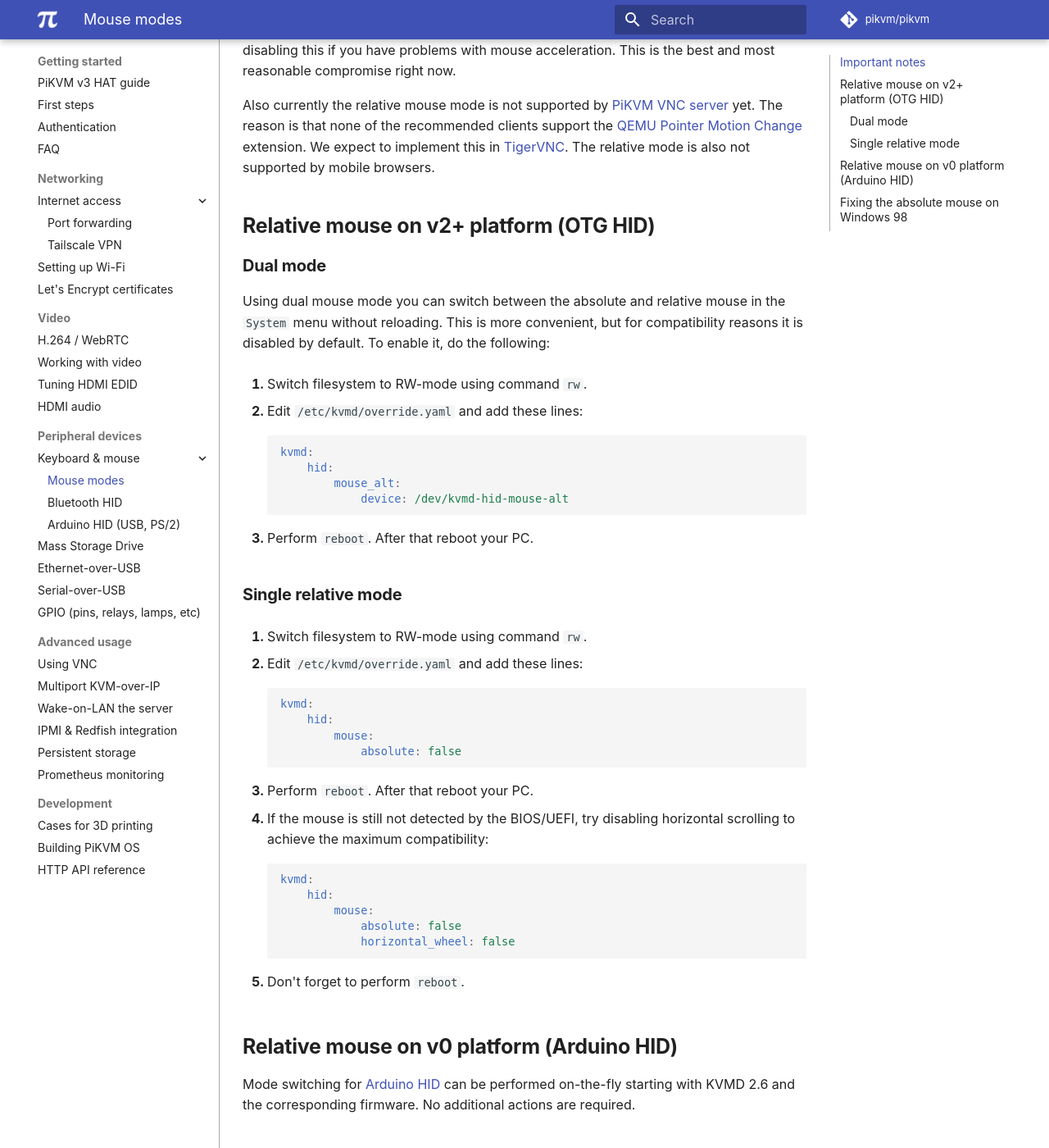
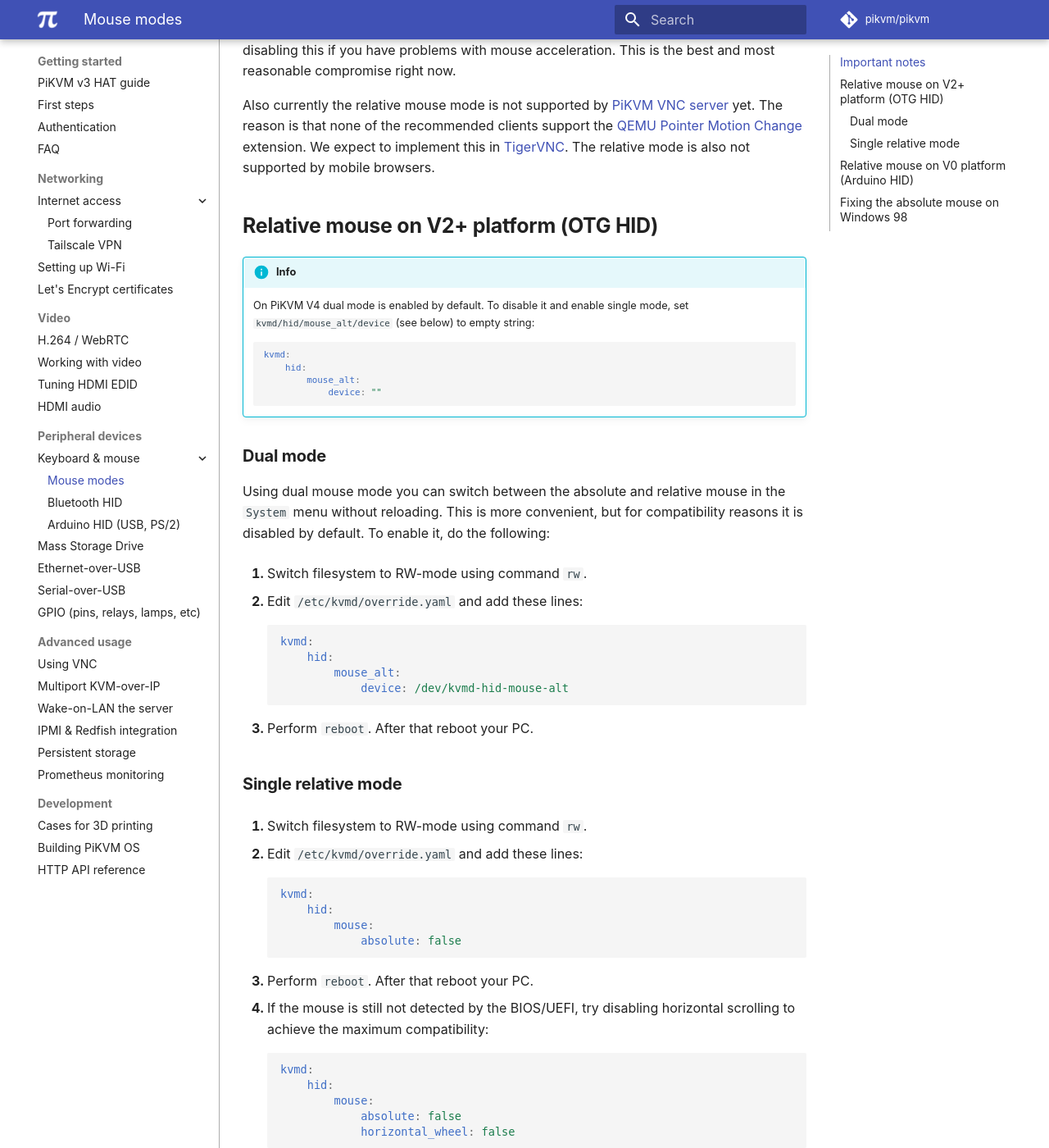
Before and after one commit to pikvm/pikvm, an MkDocs documentation site: the page built from docs/mouse.md, in a window 1280 px wide and 1400 px high, scrolled down 665 px. Shown: the whole window at 82% size. Built offline with MkDocs 1.6.1 and Material for MkDocs 9.7.7, drawn with Linux system fonts in a browser that asks for light colours; some web fonts are replaced; comment, search, counter and statistics services are not loaded; some of the changed text lies outside the part shown.

Commit message:
v4 mouse

````diff
--- a/docs/mouse.md
+++ b/docs/mouse.md
@@ -22,7 +22,17 @@
 We expect to implement this in [TigerVNC](https://github.com/TigerVNC/tigervnc/issues/619). The relative mode is also not supported by mobile browsers.
 
 
-## Relative mouse on v2+ platform (OTG HID)
+## Relative mouse on V2+ platform (OTG HID)
+
+!!! info
+	On PiKVM V4 dual mode is enabled by default. To disable it and enable single mode, set `kvmd/hid/mouse_alt/device` (see below) to empty string:
+
+    ```yaml
+    kvmd:
+        hid:
+            mouse_alt:
+				device: ""
+    ```
 
 ### Dual mode
 
@@ -71,7 +81,7 @@
 5. Don't forget to perform `reboot`.
 
 
-## Relative mouse on v0 platform (Arduino HID)
+## Relative mouse on V0 platform (Arduino HID)
 
 Mode switching for [Arduino HID](arduino_hid.md) can be performed on-the-fly starting with KVMD 2.6 and the corresponding firmware. No additional actions are required.
 
````
